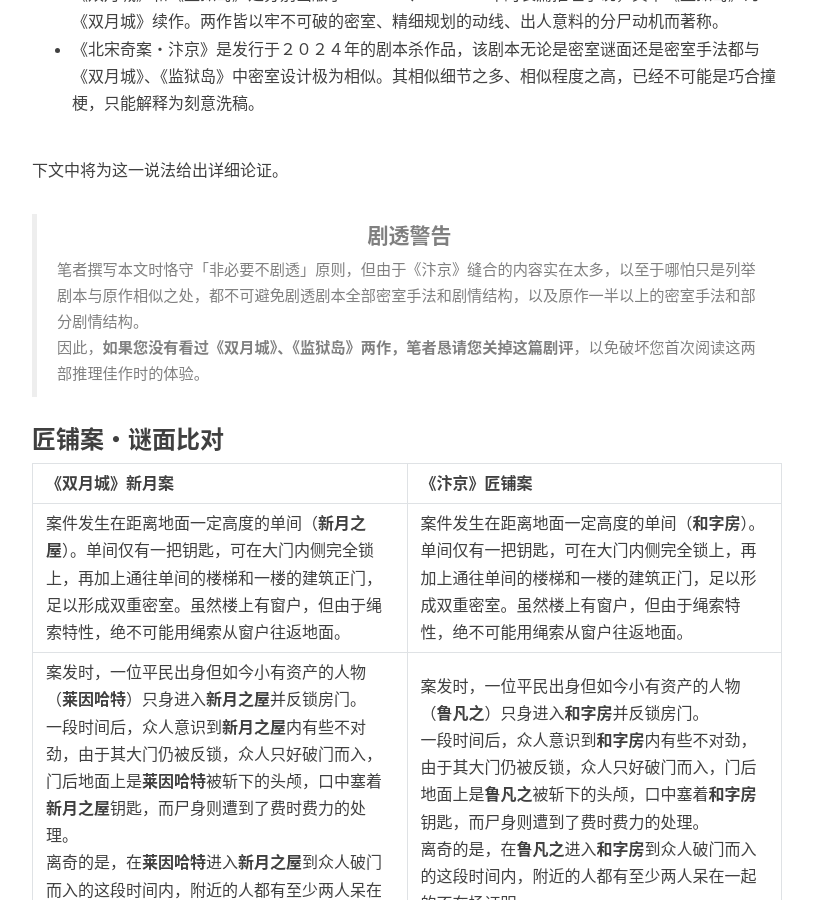
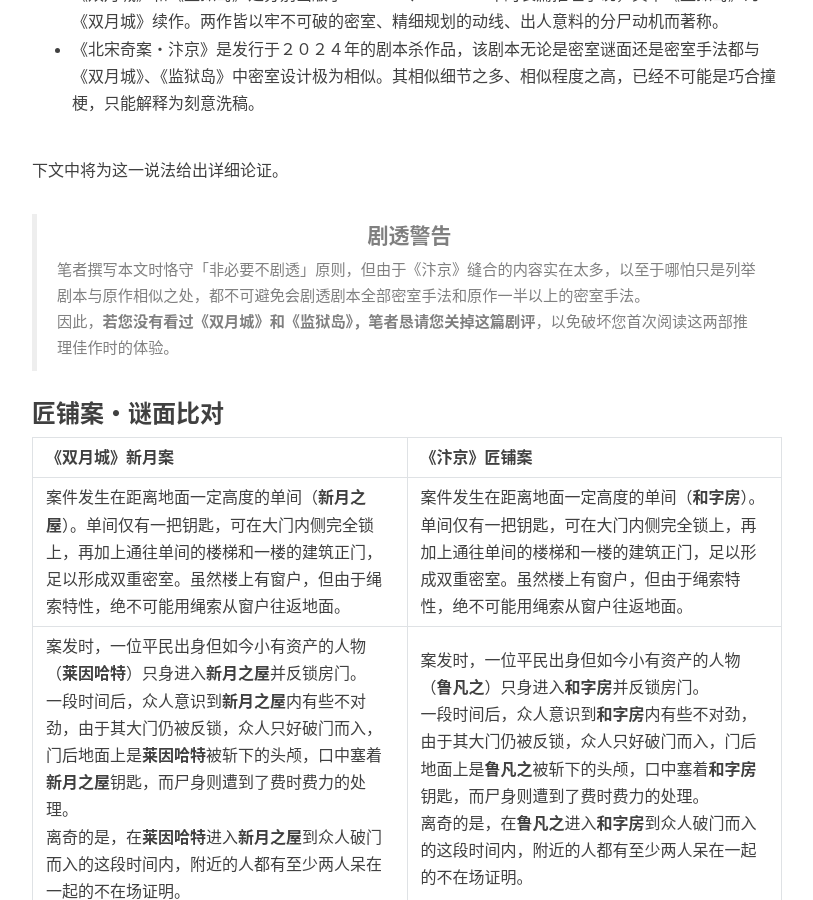
Before and after one commit to mysteryreview/mysteryreview.github.io, a Jekyll site: the page built from _posts/2024-05-31-北宋奇案.md, in a window 1280 px wide and 900 px high, scrolled down 643 px. Shown: the whole window, without its empty margins (233-1046 px from the left). Built offline with Jekyll 4.4.1, drawn with Linux system fonts in a browser that asks for light colours; nearby versions of some CDN libraries; comment, search, counter and statistics services are not loaded.

Commit message:
Update 2024-05-31-北宋奇案.md

```diff
--- a/_posts/2024-05-31-北宋奇案.md
+++ b/_posts/2024-05-31-北宋奇案.md
@@ -21,9 +21,9 @@ tags:
 
 > <h4 style="text-align:center; margin-top: 0px;">剧透警告</h4>
 >
-> 笔者撰写本文时恪守「非必要不剧透」原则，但由于《汴京》缝合的内容实在太多，以至于哪怕只是列举剧本与原作相似之处，都不可避免剧透剧本全部密室手法和剧情结构，以及原作一半以上的密室手法和部分剧情结构。
+> 笔者撰写本文时恪守「非必要不剧透」原则，但由于《汴京》缝合的内容实在太多，以至于哪怕只是列举剧本与原作相似之处，都不可避免会剧透剧本全部密室手法和原作一半以上的密室手法。
 >
-> 因此，**如果您没有看过《双月城》、《监狱岛》两作，笔者恳请您关掉这篇剧评**，以免破坏您首次阅读这两部推理佳作时的体验。
+> 因此，**若您没有看过《双月城》和《监狱岛》，笔者恳请您关掉这篇剧评**，以免破坏您首次阅读这两部推理佳作时的体验。
 
 ### 匠铺案・谜面比对
 
```
